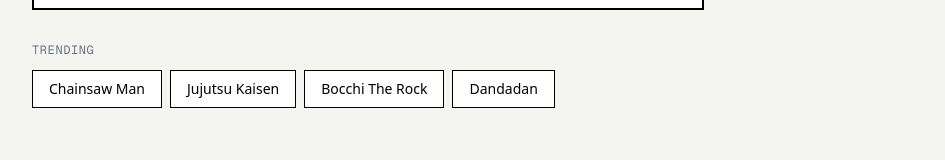
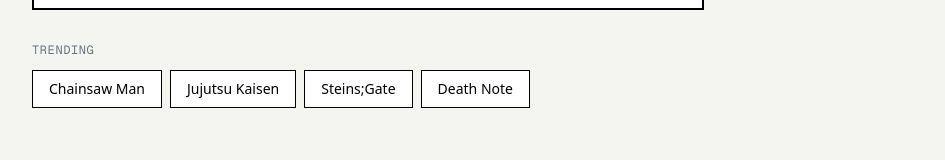
Before and after one commit to lucasmedinaD/retro-archive, a Next.js app: page /en/search in a window 1280 px wide. Shown: the part 150-310 px from the top of the page, without its empty margins (16-961 px from the left). Built offline with nearby package versions, Linux system fonts and the light colour scheme; no server answers.

Commit message:
feat: Dynamic trending series tabs from transformations data

```diff
--- a/src/app/[lang]/search/page.tsx
+++ b/src/app/[lang]/search/page.tsx
@@ -20,6 +20,14 @@
 
     // Get all transformations
     const allTransformations = getTransformations();
+
+    // Extract unique series from all transformations (dynamic trending)
+    const uniqueSeries = useMemo(() => {
+        const series = allTransformations
+            .map(t => t.series)
+            .filter((s): s is string => !!s && s.trim() !== '');
+        return [...new Set(series)];
+    }, [allTransformations]);
 
     // Filter transformations based on URL query
     const filteredTransformations = useMemo(() => {
@@ -76,7 +84,7 @@
                         {lang === 'es' ? 'Tendencias' : 'Trending'}
                     </p>
                     <div className="flex flex-wrap gap-2">
-                        {['Chainsaw Man', 'Jujutsu Kaisen', 'Bocchi The Rock', 'Dandadan'].map(series => (
+                        {uniqueSeries.map(series => (
                             <button
                                 key={series}
                                 onClick={() => handleSearch(series)}
```
